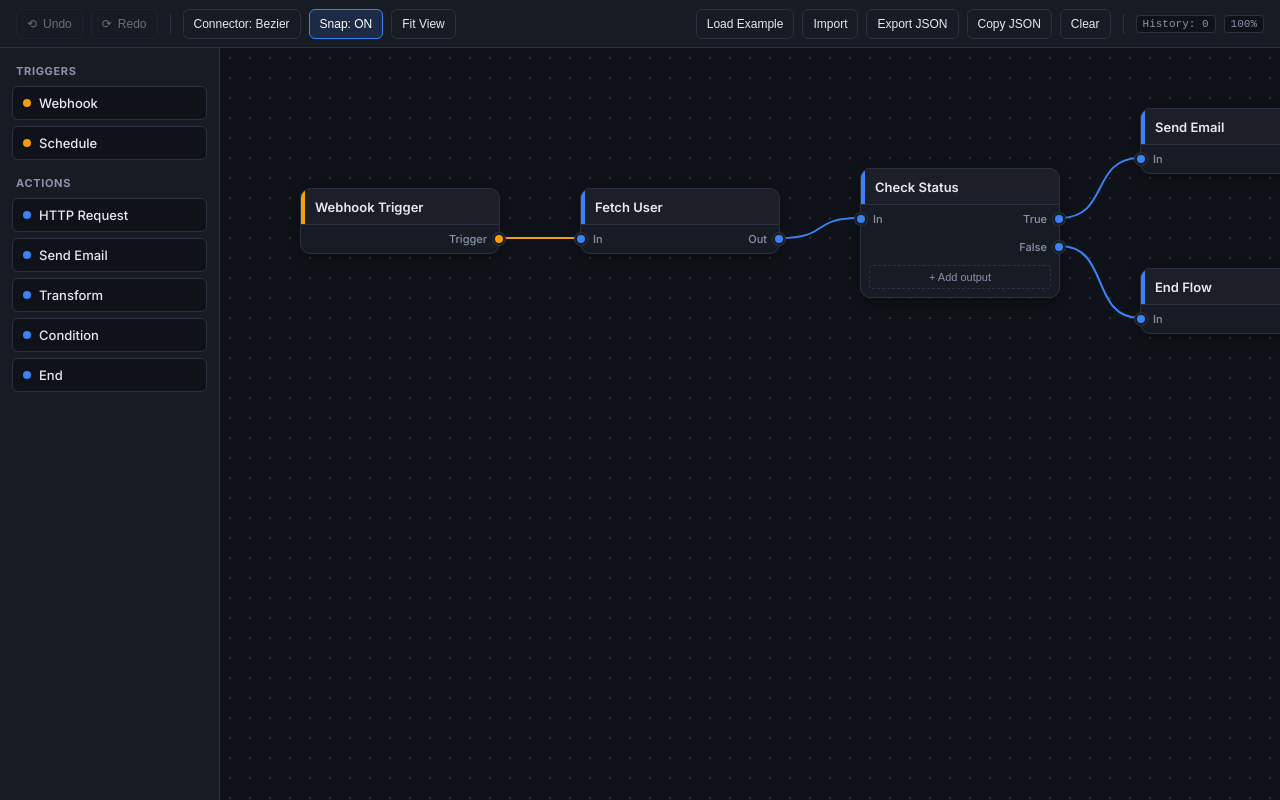
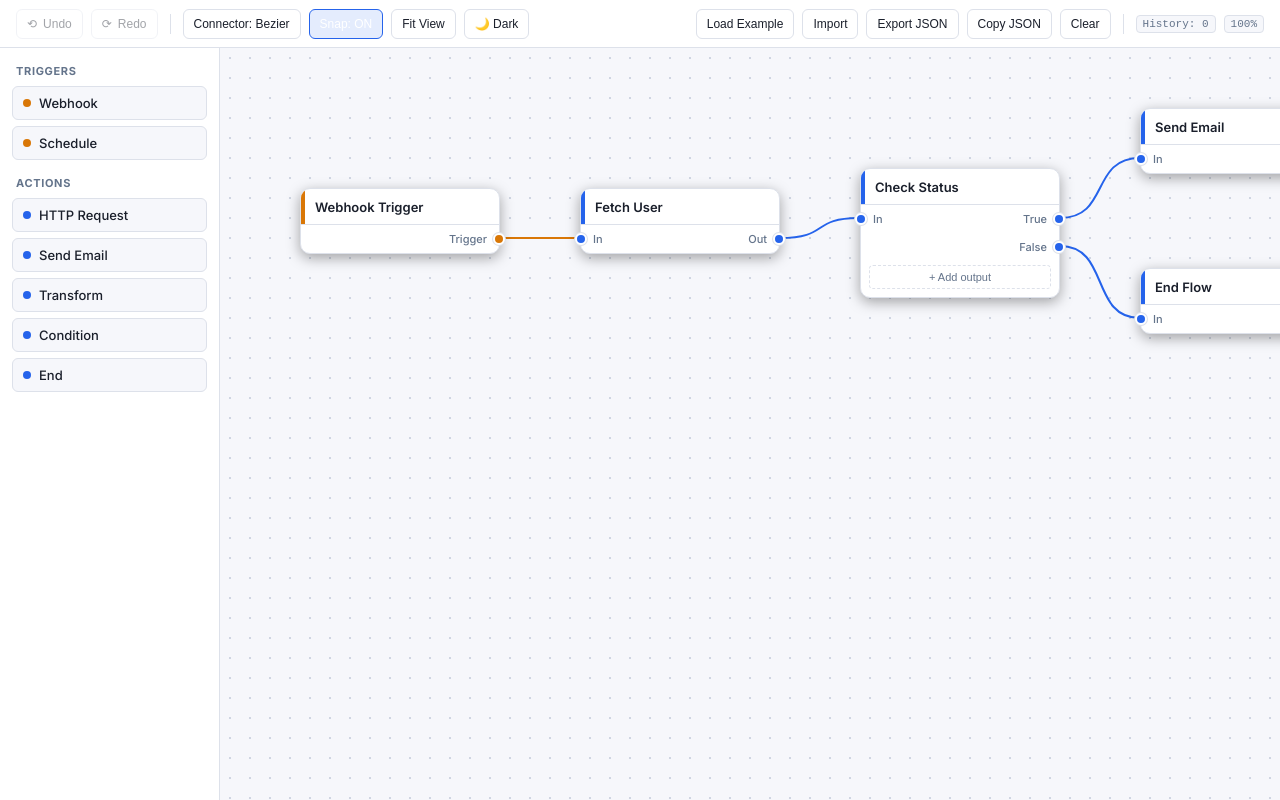
Before and after one commit to Aadarshsingh16/Legman-AI, a React (Vite) app: page / in a window 1280 px wide. Built offline with nearby package versions, Linux system fonts and the light colour scheme.

Commit message:
polish ui, dark/light theme, readme

```diff
--- a/src/components/Toolbar.tsx
+++ b/src/components/Toolbar.tsx
@@ -21,6 +21,13 @@ export const Toolbar: React.FC<ToolbarProps> = ({
 }) => {
   const { state, dispatch } = useStore();
   const { history, ui } = state;
+  const [theme, setTheme] = React.useState<'dark' | 'light'>('dark');
+
+  const toggleTheme = () => {
+    const nextTheme = theme === 'dark' ? 'light' : 'dark';
+    setTheme(nextTheme);
+    document.documentElement.setAttribute('data-theme', nextTheme);
+  };
 
   const undoAvailable = canUndo(history);
   const redoAvailable = canRedo(history);
@@ -111,6 +118,16 @@ export const Toolbar: React.FC<ToolbarProps> = ({
             Fit View
           </button>
         )}
+
+        <button
+          type="button"
+          className="btn"
+          onClick={toggleTheme}
+          title={`Switch to ${theme === 'dark' ? 'light' : 'dark'} mode`}
+          aria-label="Toggle dark/light theme"
+        >
+          {theme === 'dark' ? '🌙 Dark' : '☀️ Light'}
+        </button>
       </div>
 
       <div className="toolbar-group">
--- a/src/styles.css
+++ b/src/styles.css
@@ -25,8 +25,30 @@
   color-scheme: dark;
 }
 
+:root[data-theme="light"] {
+  --bg: #f6f7fb;
+  --grid-dot: #cfd5e2;
+  --panel: #ffffff;
+  --panel-hover: #f1f3f9;
+  --border: #dde1ea;
+  --border-subtle: #ebedf2;
+  --text: #1a1f2b;
+  --muted: #64748b;
+  --trigger: #d97706;
+  --trigger-bg: rgba(217, 119, 6, 0.12);
+  --action: #2563eb;
+  --action-bg: rgba(37, 99, 235, 0.12);
+  --data: #059669;
+  --data-bg: rgba(5, 150, 105, 0.12);
+  --ok: #16a34a;
+  --bad: #dc2626;
+  --select: #7c3aed;
+  --select-glow: rgba(124, 58, 237, 0.25);
+  color-scheme: light;
+}
+
 @media (prefers-color-scheme: light) {
-  :root[data-theme="system"], :root[data-theme="light"] {
+  :root:not([data-theme="dark"]) {
     --bg: #f6f7fb;
     --grid-dot: #cfd5e2;
     --panel: #ffffff;
```
Also changed, not shown: 1 other file (tests, documents, lock files or other folders).
